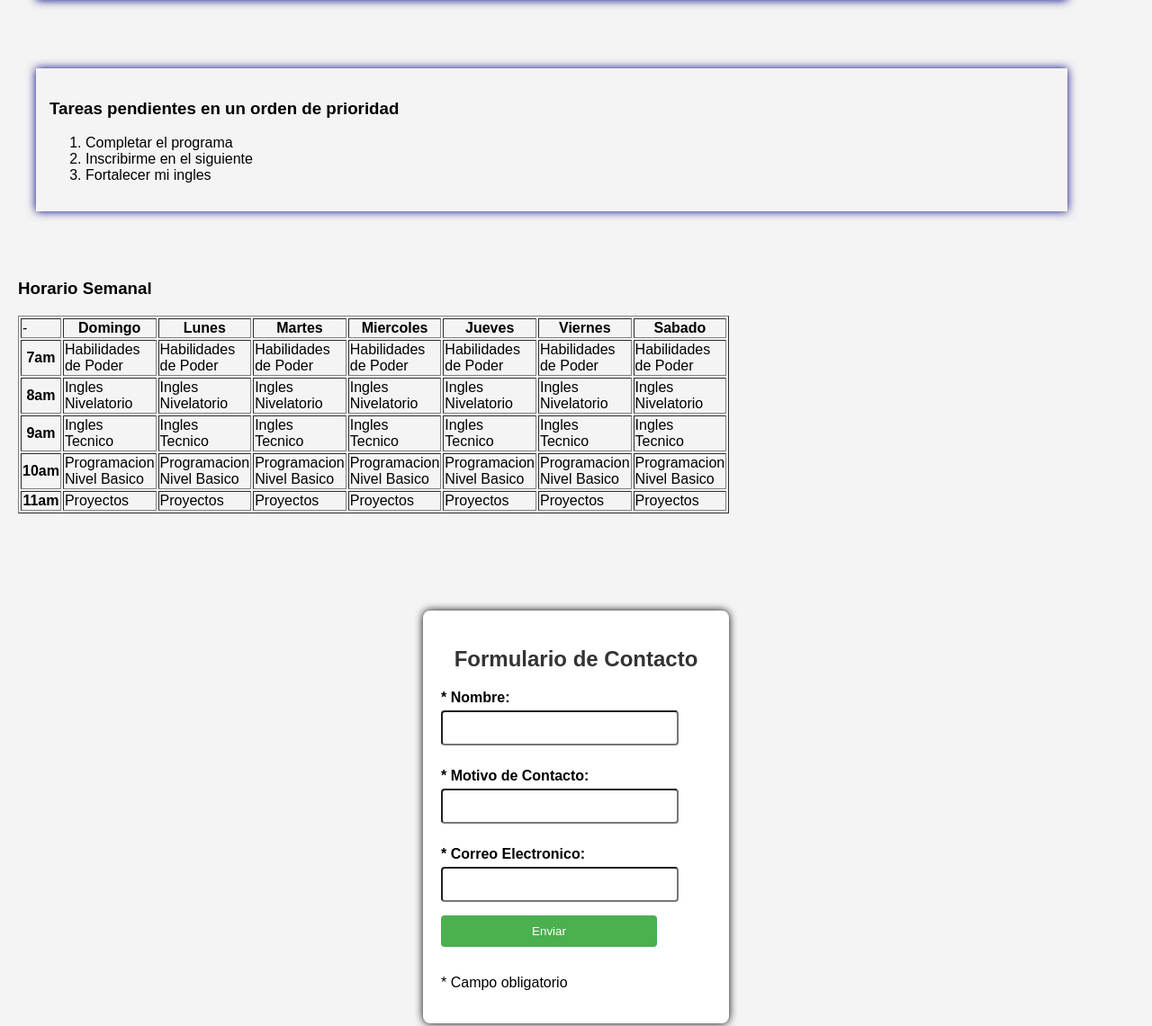
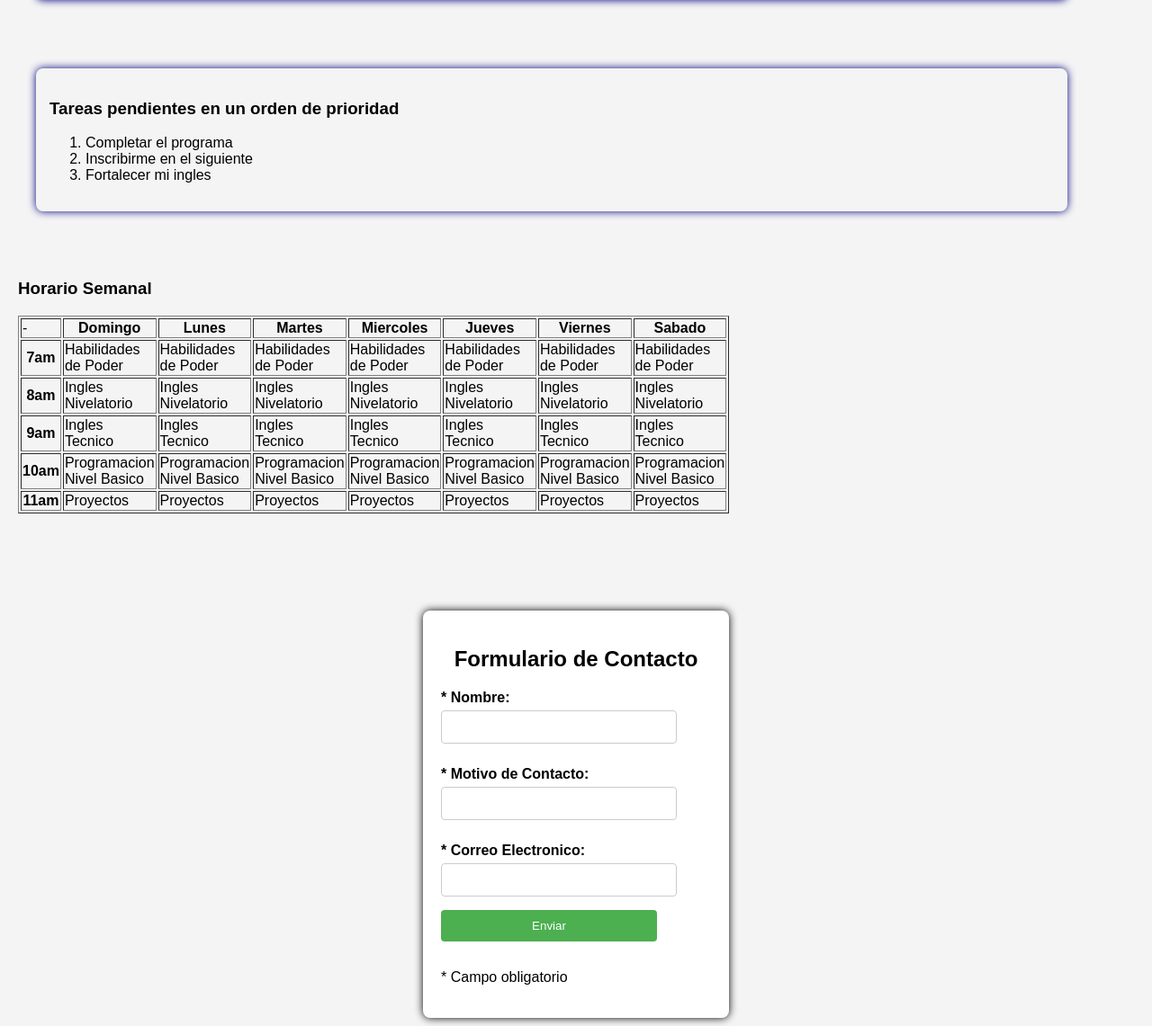
Before and after one commit to JotaPeCreator/Laboratorio1, a plain HTML site: page index.html in a window 1280 px wide. Shown: the part 1279-2420 px from the top of the page at 90% size. Drawn offline with Linux system fonts and the light colour scheme.

Commit message:
se corrigen errores

```diff
--- a/estilo.css
+++ b/estilo.css
@@ -12,7 +12,7 @@ header{
 }
 h1{
 	text-align: center;
-	color: #333;
+	color: black;
 }
 nav a{
     color: black;
@@ -33,7 +33,7 @@ input,textarea,select{
 	width: 80%;
 	padding: 10px;
 	margin-bottom: 15px;
-	border: ipx solid #ccc;
+	border: 1px solid #ccc;
 	border-radius: 4px;
 }
 input[type="submit"]{
@@ -50,15 +50,15 @@ input[type="submit"]:hover{
     margin: 20px;
     padding: 15px;
     background-color: #f4f4f4;
-    border border-radius: 8px;
+    border-radius: 8px;
     box-shadow:  0 0 10px rgb(0, 0, 130.1);
 }
 
 .contenedor h2{
-    color #333;
+    color: antiquewhite;
 }
 .contenedor h3{
-    color #555;
+    color: antiquewhite;
     font-size: 16px;
     line-height: 1.6;
 }
```
